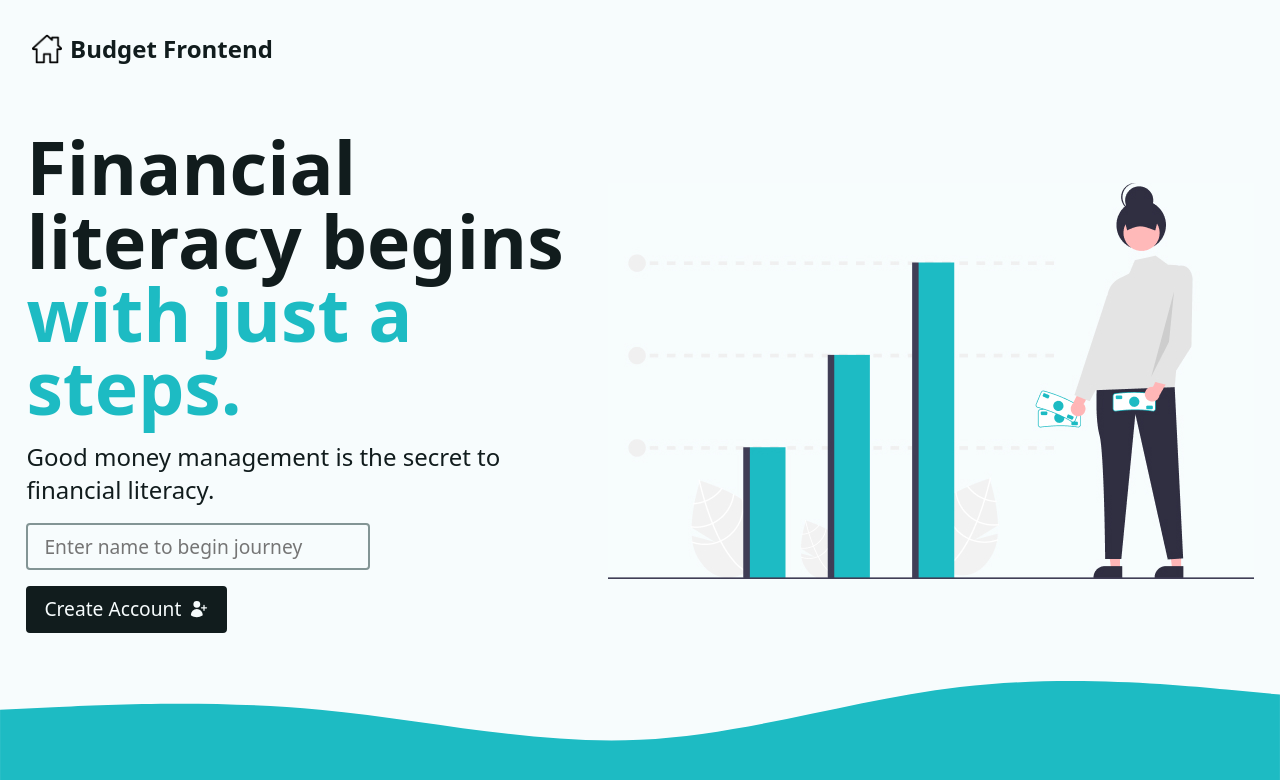
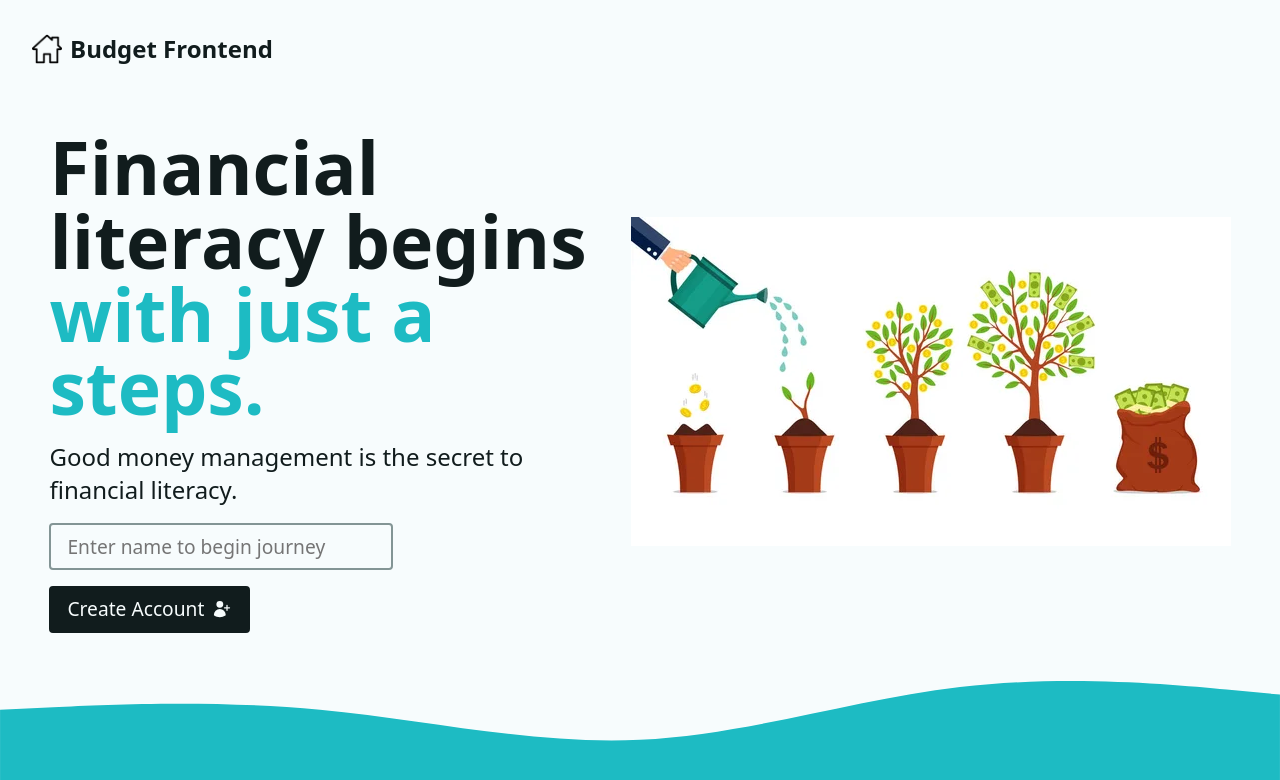
Before and after one commit to mndaloma/mohamedVisual-budget-frontend, a React (Vite) app in the folder budget-frontend-app/: page / in a window 1280 px wide. Shown: the top 780 px of the page. Built offline with nearby package versions, Linux system fonts and the light colour scheme.

Commit message:
added photo for the main page

```diff
--- a/budget-frontend-app/src/components/Intro.jsx
+++ b/budget-frontend-app/src/components/Intro.jsx
@@ -1,6 +1,6 @@
 import { Form } from "react-router-dom"
 import { UserPlusIcon } from "@heroicons/react/24/solid"
-import illustration from "../assets/illustration.jpg";
+import growth from "../assets/growth.jpg";
 
 const Intro = () => {
     return (
@@ -29,7 +29,7 @@ const Intro = () => {
                     </button>
                 </Form>
             </div>
-            <img src={illustration} alt="Climbing the ladder" />
+            <img src={growth} alt="Climbing the ladder" />
         </div>
     )
 }
```
